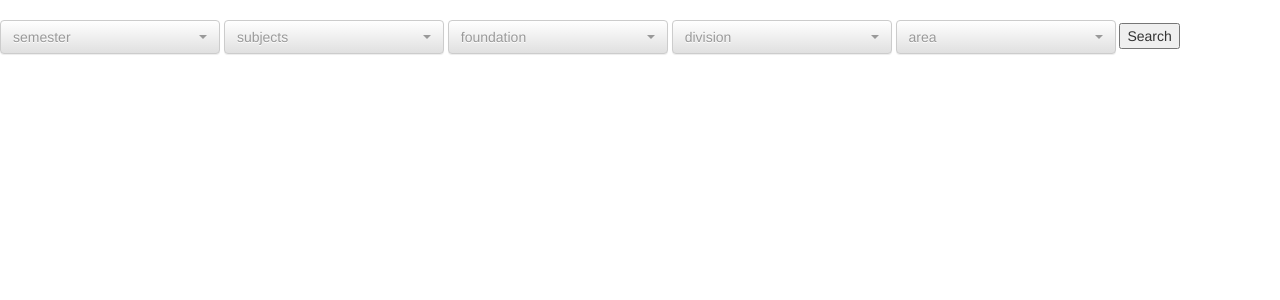
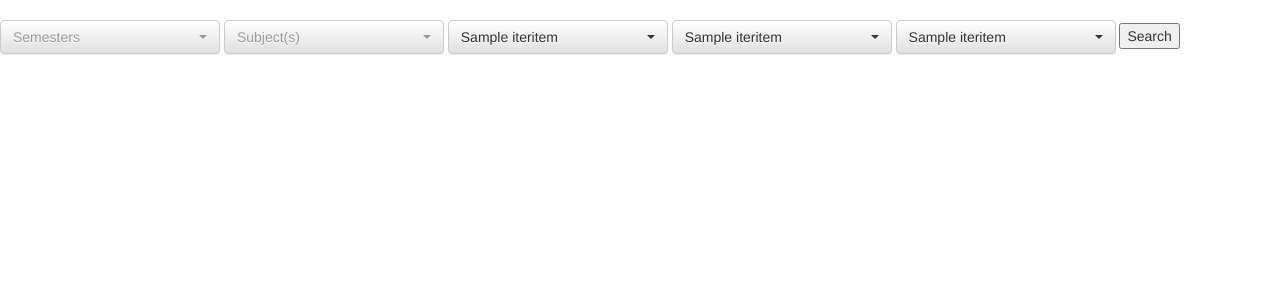
Before and after one commit to Weiqi97/Wheaton-Course-Selection, a Flask app: template web_contents/templates/index.html in a window 1280 px wide. Shown: the part 80-380 px from the top of the page. Run offline with Flask 2, Linux system fonts and the light colour scheme; the template is opened without the code that fills it: most values are stand-ins (such as "Sample title", 1, 10 or a date in 2020); some libraries are stand-ins or nearby versions.

Commit message:
Finish selections and tables

```diff
--- a/web_contents/templates/index.html
+++ b/web_contents/templates/index.html
@@ -53,31 +53,31 @@
     <br>
     <div>
         <form name="Selections" method="post">
-            <select class="selectpicker" name="semester" title="semester">
+            <select class="selectpicker" name="semester" title="Semesters">
                 {% for name in fetched_semesters.index %}
                     <option value= "{{name}}">{{name}}</option>"
                 {% endfor %}
             </select>
 
-            <select class="selectpicker" data-live-search="true" name="subjects" title="subjects" multiple="multiple">
+            <select class="selectpicker" data-live-search="true" name="subjects" title="Subject(s)" multiple="multiple">
                 {% for name, value in fetched_subjects.iteritems() %}
                     <option value= "{{value}}">{{name}}</option>"
                 {% endfor %}
             </select>
 
-            <select class="selectpicker" name="foundation" title="foundation">
+            <select class="selectpicker" name="foundation">
                 {% for name, value in fetched_foundations.iteritems() %}
                     <option value= "{{value}}">{{name}}</option>"
                 {% endfor %}
             </select>
 
-            <select class="selectpicker" name="division" title="division">
+            <select class="selectpicker" name="division">
                 {% for name, value in fetched_divisions.iteritems() %}
                     <option value= "{{value}}">{{name}}</option>"
                 {% endfor %}
             </select>
 
-            <select class="selectpicker" name="area" title="area">
+            <select class="selectpicker" name="area">
                 {% for name, value in fetched_areas.iteritems() %}
                     <option value= "{{value}}">{{name}}</option>"
                 {% endfor %}
```
